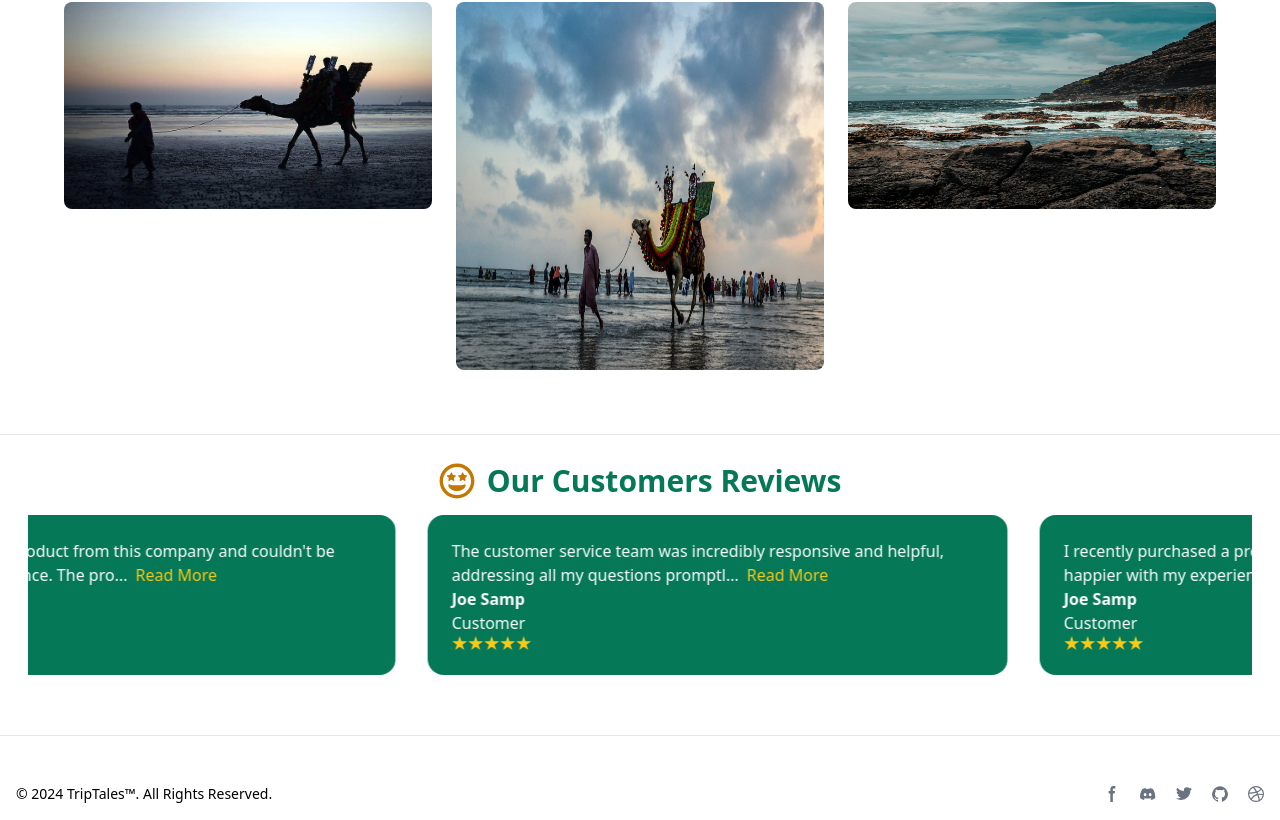
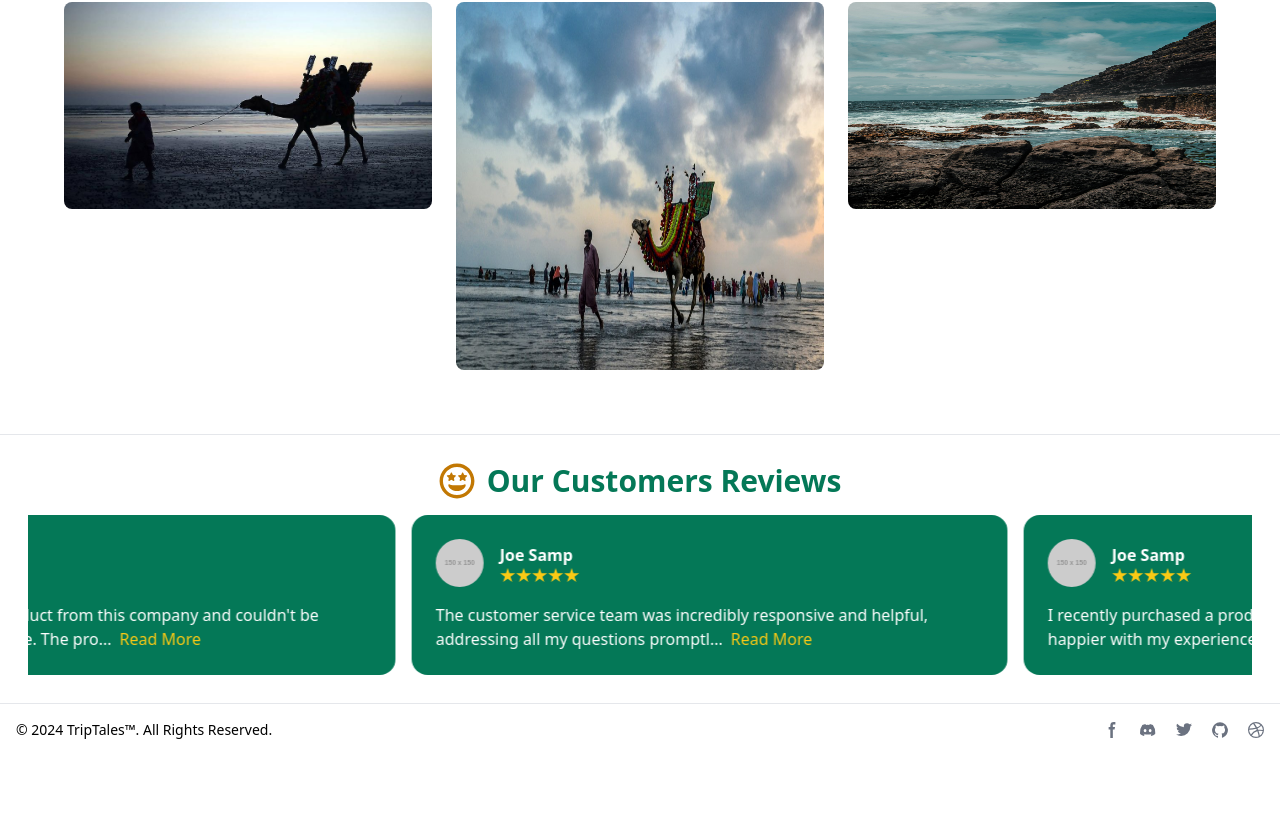
Before and after one commit to ayesharashid11/TripTales-project, a React (Vite) app in the folder client/: page / in a window 1280 px wide. Shown: the part 2510-3330 px from the top of the page. After the commit the page ends 3266 px from the top, so only its background shows below. Built offline with nearby package versions, Linux system fonts and the light colour scheme.

Commit message:
"Updated CustomerSayAbout component to include avatar images and rearranged review layout

```diff
--- a/client/src/components/CustomerSayAbout.jsx
+++ b/client/src/components/CustomerSayAbout.jsx
@@ -1,4 +1,3 @@
-
 import React, { useState } from 'react';
 import { FaRegGrinStars } from "react-icons/fa";
 import { IoStarSharp } from "react-icons/io5";
@@ -11,30 +10,35 @@ const reviews = [
         review: "I recently purchased a product from this company and couldn't be happier with my experience. The customer service team was incredibly responsive and helpful, addressing all my questions promptly.",
         name: "Joe Samp",
         role: "Customer",
-        rating: 5
+        rating: 5,
+        avatar: "https://www.google.com/url?sa=i&url=https%3A%2F%2Fwww.pngegg.com%2Fen%2Fsearch%3Fq%3Davatar&psig=AOvVaw1IiOrRdfqSwtbS-FH0DaBe&ust=1717532350563000&source=images&cd=vfe&opi=89978449&ved=0CBIQjRxqFwoTCJjYx-GgwIYDFQAAAAAdAAAAABAE"
     },
     {
         id: 2,
         review: "I recently purchased a product from this company and couldn't be happier with my experience. The product itself exceeded my expectations in terms of quality and performance. Shipping was fast and the item arrived well-packaged.",
         name: "Ann Joes",
         role: "Customer",
-        rating: 5
+        rating: 5,
+        avatar: "https://via.placeholder.com/150"  // Placeholder image for avatar
     },
     {
         id: 3,
         review: "The customer service team was incredibly responsive and helpful, addressing all my questions promptly.",
         name: "Joe Samp",
         role: "Customer",
-        rating: 5
+        rating: 5,
+        avatar: "https://via.placeholder.com/150"  // Placeholder image for avatar
     },
     {
         id: 4,
         review: "I recently purchased a product from this company and couldn't be happier with my experience. The customer service team was incredibly responsive and helpful, addressing all my questions promptly. The product itself exceeded my expectations in terms of quality and performance. Shipping was fast and the item arrived well-packaged.",
         name: "Joe Samp",
         role: "Customer",
-        rating: 5
+        rating: 5,
+        avatar: "https://via.placeholder.com/150"  // Placeholder image for avatar
     }
 ];
+
 const CustomerSayAbout = () => {
     const responsive = {
         superLargeDesktop: {
@@ -72,7 +76,18 @@ const CustomerSayAbout = () => {
                 infinite={true}
             >
                 {reviews.map(review => (
-                    <div key={review.id} className='ml-6 mr-2 bg-emerald-700 text-white p-6 rounded-2xl'>
+                    <div key={review.id} className='bg-emerald-700 text-white p-6 rounded-2xl mx-2'>
+                        <div className='flex items-center mb-4'>
+                            <img src={review.avatar} alt={review.name} className='w-12 h-12 rounded-full mr-4' />
+                            <div>
+                                <p className='font-semibold'>{review.name}</p>
+                                <div className='flex'>
+                                    {Array(review.rating).fill().map((_, i) => (
+                                        <IoStarSharp key={i} className='text-yellow-300' />
+                                    ))}
+                                </div>
+                            </div>
+                        </div>
                         <p>
                             {expandedReviewId === review.id ? review.review : `${review.review.substring(0, 100)}...`}
                             <button
@@ -82,13 +97,6 @@ const CustomerSayAbout = () => {
                                 {expandedReviewId === review.id ? 'Read Less' : 'Read More'}
                             </button>
                         </p>
-                        <p className='font-semibold'>{review.name}</p>
-                        <p>{review.role}</p>
-                        <div className='flex'>
-                            {Array(review.rating).fill().map((_, i) => (
-                                <IoStarSharp key={i} className='text-yellow-300' />
-                            ))}
-                        </div>
                     </div>
                 ))}
             </Carousel>
--- a/client/src/components/Footer.jsx
+++ b/client/src/components/Footer.jsx
@@ -3,7 +3,7 @@ import '../screens/styles.css';
 const Footer = () => {
   return (
    <>
-   <hr className=" footer-hr border-gray-200 sm:mx-auto lg:my-8" />
+   <hr className=" footer-hr border-gray-200 sm:mx-auto " />
       <div className="sm:flex sm:items-center sm:justify-between p-4">
           <span className="text-sm sm:text-center ">© 2024 TripTales™. All Rights Reserved.
           </span>
```
